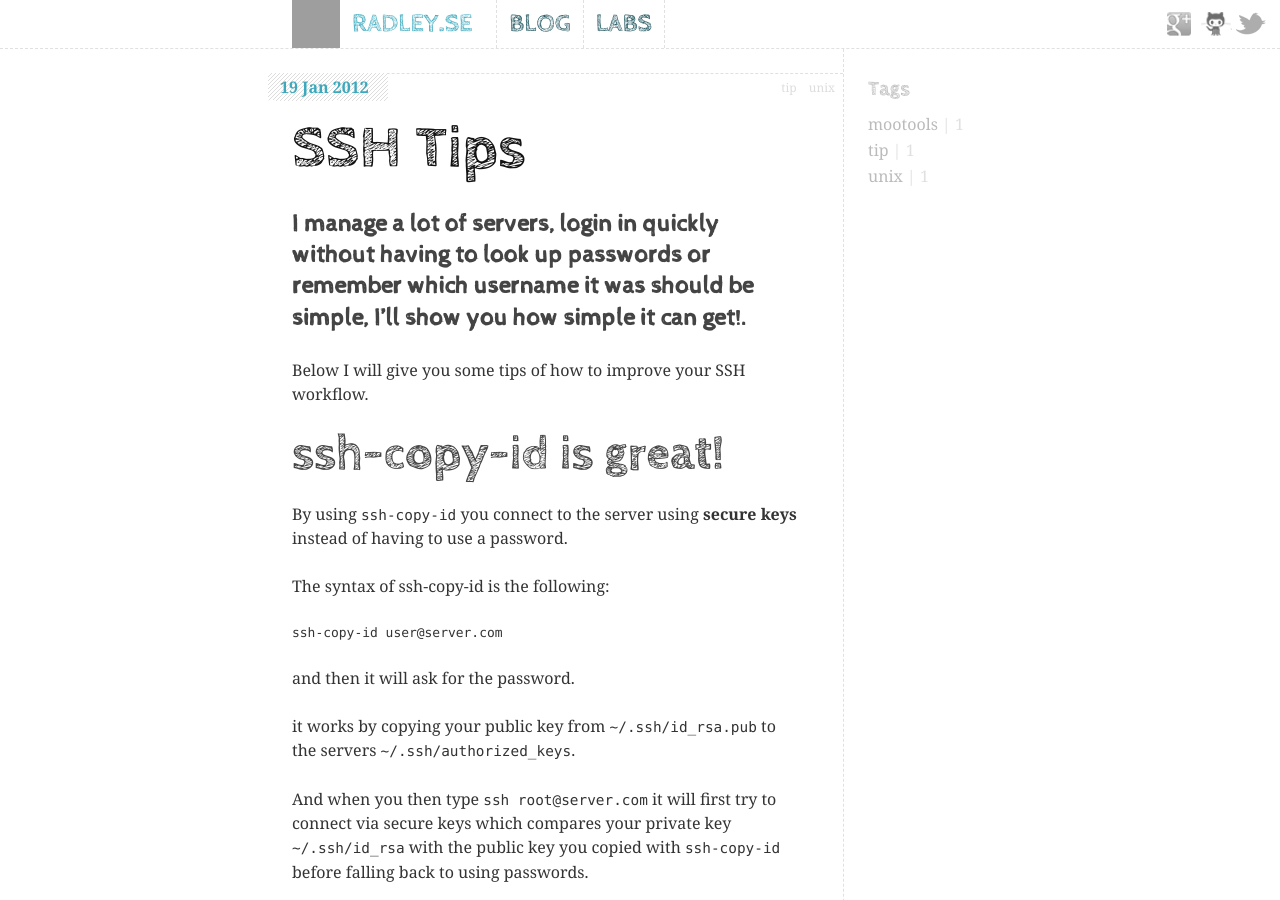
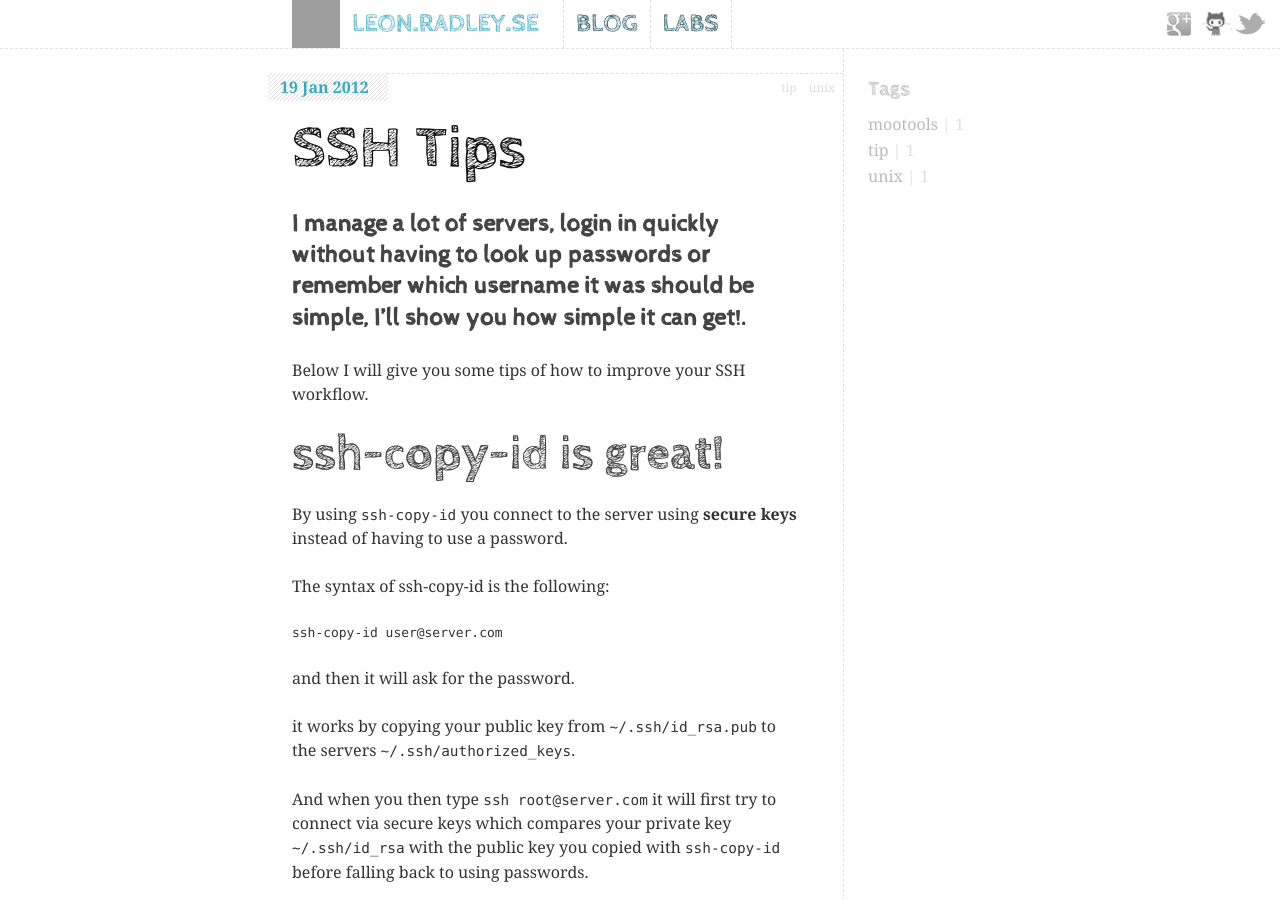
Before and after one commit to leon/leon.github.io, a Jekyll site: the page built from index.html, in a window 1280 px wide and 900 px high. Built offline with Jekyll 4.4.1, drawn with Linux system fonts in a browser that asks for light colours; Markdown is read by kramdown in place of the engine named in the settings; grey boxes are pictures that could not be loaded.

Commit message:
changed domain to leon.radley.se for even better SEO

```diff
--- a/CNAME
+++ b/CNAME
@@ -1 +1 @@
-www.radley.se
+leon.radley.se
--- a/_config.yml
+++ b/_config.yml
@@ -6,7 +6,7 @@
 exclude: ["bin", "README.md", "LICENSE.md", "Gemfile", "Gemfile.lock"]
 
 # Site settings
-url: http://www.radley.se
+url: http://leon.radley.se
 title: Leon Radley
 description: "Blog of Leon Radley, professional web developer"
 author: Leon Radley
--- a/_layouts/default.html
+++ b/_layouts/default.html
@@ -13,7 +13,7 @@
 	<link rel="apple-touch-icon-precomposed" href="http://www.gravatar.com/avatar/f9ccd98c185d7407c6d27e2875335a31.png?s=57" />
 	<link rel="apple-touch-startup-image" href="http://www.gravatar.com/avatar/f9ccd98c185d7407c6d27e2875335a31.png?s=640">
 	<link rel="shortcut icon" href="http://www.gravatar.com/avatar/f9ccd98c185d7407c6d27e2875335a31.png?s=32" />
-	<link rel="alternate" type="application/rss+xml" title="Leon Radley's Blog" href="http://www.radley.se/rss.xml" />
+	<link rel="alternate" type="application/rss+xml" title="Leon Radley's Blog" href="{{ site.url }}/rss.xml" />
 	<link rel="stylesheet" href="{{ root_url }}/assets/css/site.css" />
 	{% for css in page.css %}
 		<link rel="stylesheet" href="{{ css }}" />
@@ -23,7 +23,7 @@
 <body>
 	<header class="header">
 		<nav role="main" class="main-nav">
-			<a id="home" class="site" href="/">Radley.se</a>
+			<a id="home" class="site" href="/">Leon.Radley.se</a>
 			<ul>
 				{% for link in site.navigation %}
 					{% assign current = nil %}
```
